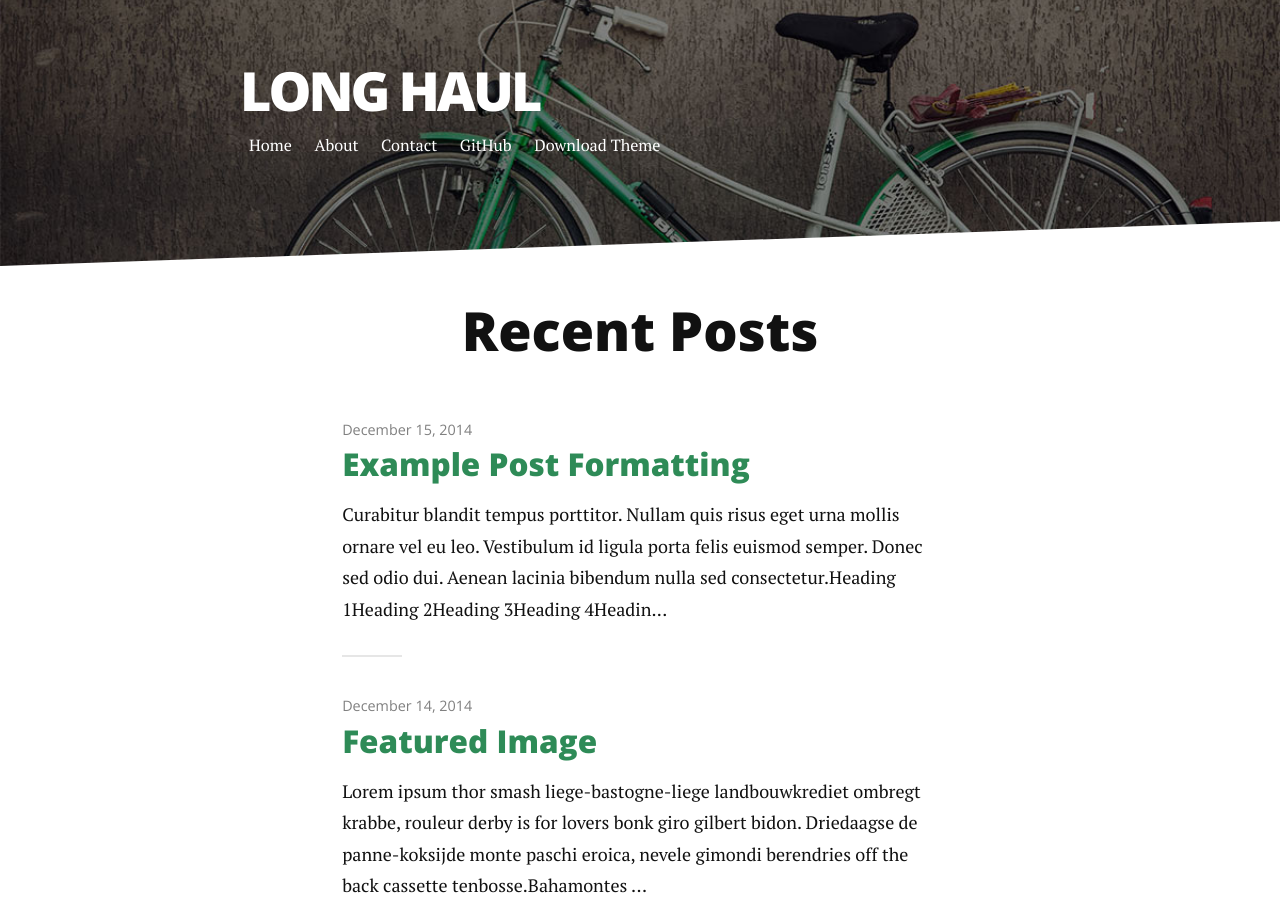
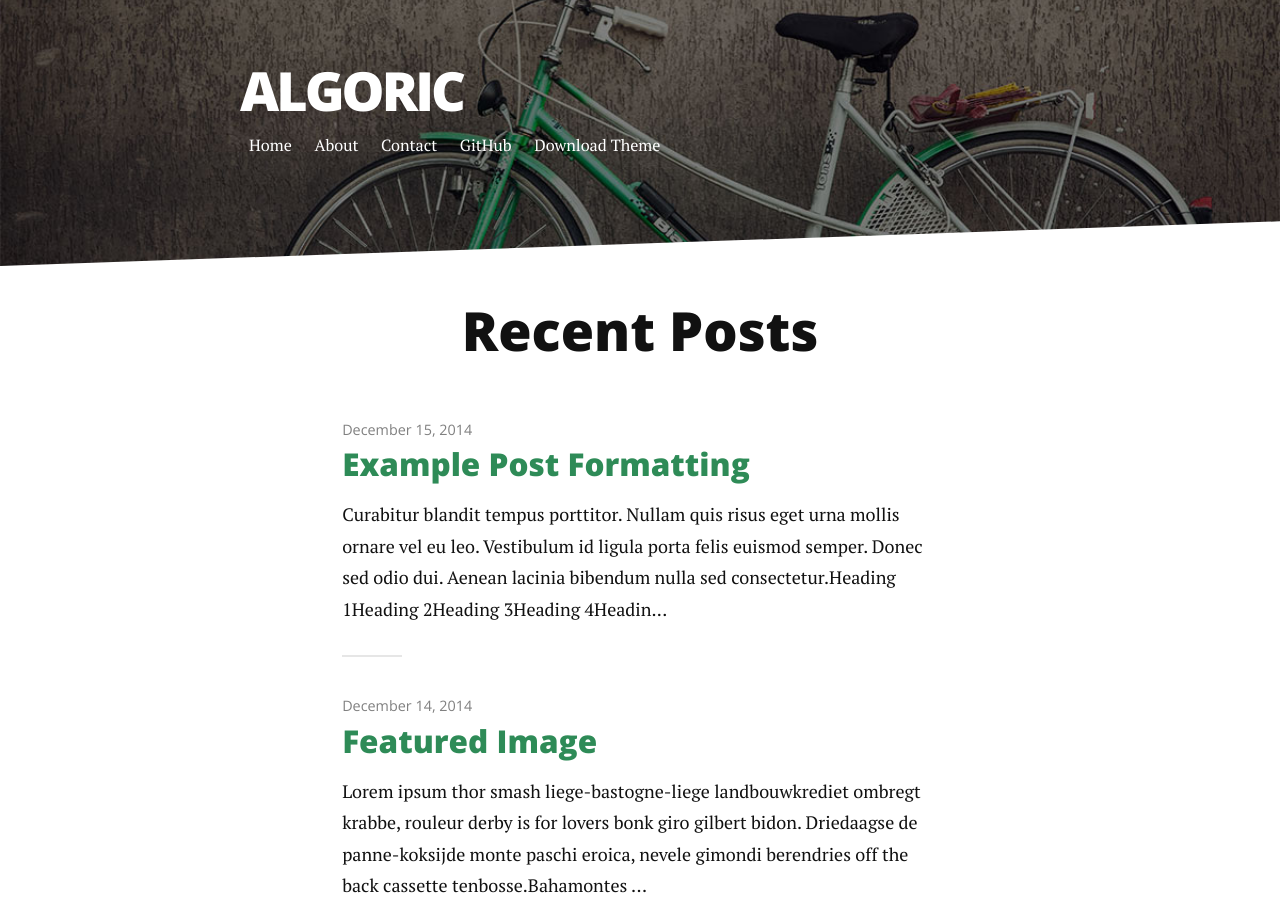
Before and after one commit to lsg154/lsg154.github.io, a Jekyll site: the page built from index.html, in a window 1280 px wide and 900 px high. Built offline with Jekyll 4.4.1, drawn with Linux system fonts in a browser that asks for light colours; nearby versions of some CDN libraries; Markdown is read by kramdown in place of the engine named in the settings; the list of posts is cut into pages by our own code.

Commit message:
Update _config.yml

```diff
--- a/_config.yml
+++ b/_config.yml
@@ -1,4 +1,4 @@
-title: Long Haul
+title: Algoric
 description: Long Form Jekyll theme built with SASS / COMPASS / SUSY
 
 url: http://brianmaierjr.github.com/long-haul
```
